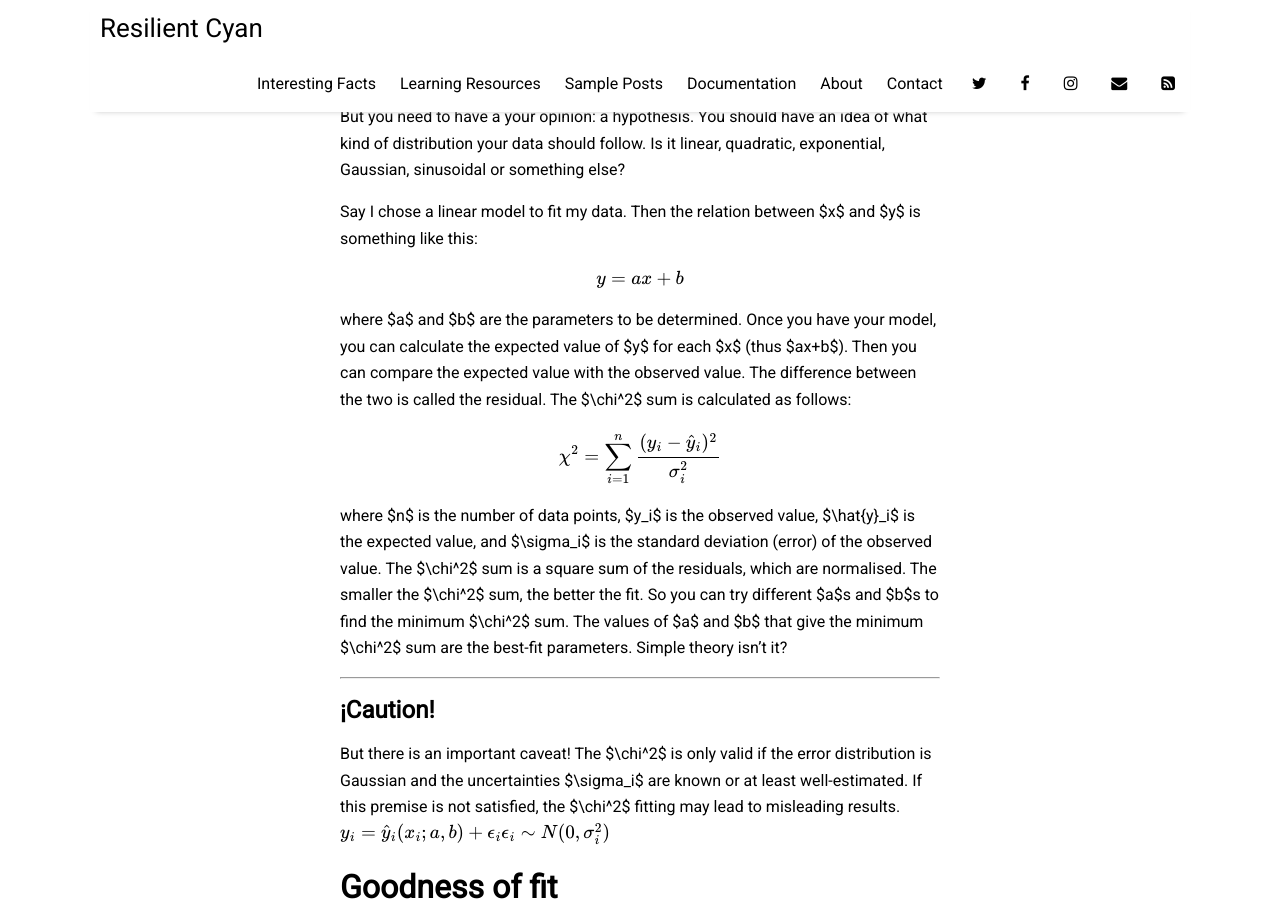
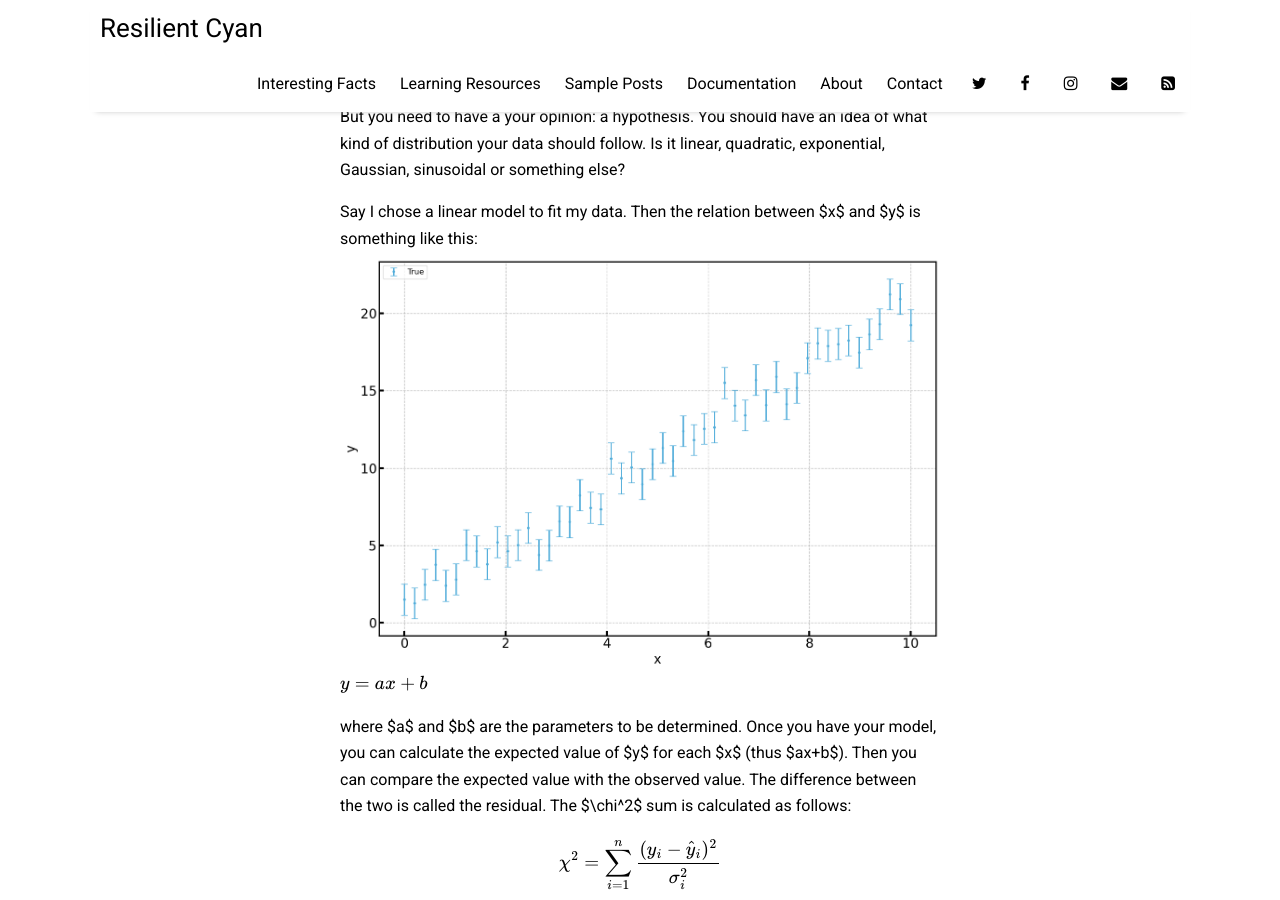
Before and after one commit to KUcyans/KUcyans.github.io, a Jekyll site: the page built from _posts/2025-11-14-chi-square-goodness.md, in a window 1280 px wide and 900 px high, scrolled down 992 px. Built offline with Jekyll 4.4.1, drawn with Linux system fonts in a browser that asks for light colours; nearby versions of some CDN libraries; formulas are drawn with MathJax 3.

Commit message:
adding a figure

```diff
--- a/_posts/2025-11-14-chi-square-goodness.md
+++ b/_posts/2025-11-14-chi-square-goodness.md
@@ -16,7 +16,7 @@ This is where modelling comes in: we introduce a hypothesis for the relationship
 We have a nice and straightforward method of modelling: $\chi^2$-square fitting. It's arguably the most intuitive method to fit a model to data. Eventually you will have a model, with some parameters, and perhaps how nicely does your model fit the data. But you need to have a your opinion: a hypothesis. You should have an idea of what kind of distribution your data should follow. Is it linear, quadratic, exponential, Gaussian, sinusoidal or something else?
 
 Say I chose a linear model to fit my data. Then the relation between $x$ and $y$ is something like this:
-
+![Linear Data](assets/img/chi_square_data1.png)
 $$ y = ax + b $$
 
 where $a$ and $b$ are the parameters to be determined. Once you have your model, you can calculate the expected value of $y$ for each $x$ (thus $ax+b$). Then you can compare the expected value with the observed value. The difference between the two is called the residual. The $\chi^2$ sum is calculated as follows:
@@ -37,6 +37,7 @@ y_i = \hat{y}_i(x_i; a, b) + \epsilon_i\\
 $$
 
 
+
 # Goodness of fit
 Now we found the best-fit parameters that minimise the $\chi^2$ sum. How do we know if the fit is good enough? We have to do hypothesis testing. The null hypothesis is that the model is a good fit to the data. For this, we need to find the degrees of freedom (dof) first. The degrees of freedom is defined as the number of data points minus the number of fitted parameters. In our linear model example, we have two fitted parameters ($a$ and $b$), so the degrees of freedom is $n - 2$.
 
```
Also changed, not shown: assets/img/chi_square_data1.png (added).
